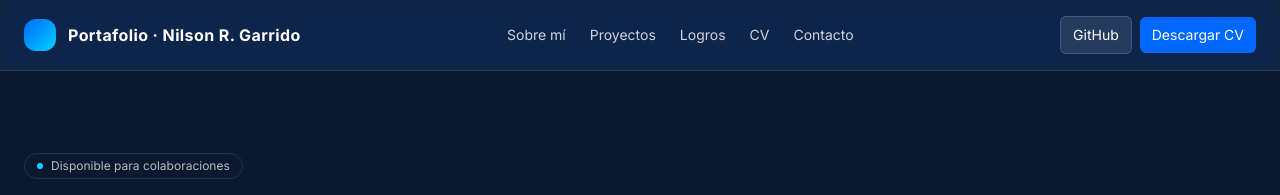
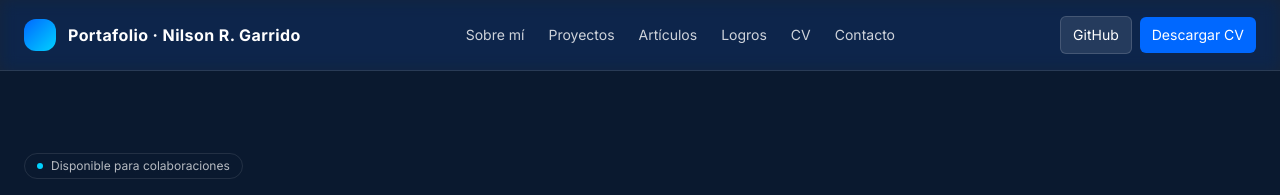
Before and after one commit to nrgarridoa/nrgarridoa.github.io, a Jekyll site: the page index.html, which Jekyll copies as it is, in a window 1280 px wide. Shown: the top 195 px of the page. Built offline with Jekyll 4.4.1, drawn with Linux system fonts in a browser that asks for light colours; nearby versions of some CDN libraries.

Commit message:
Update index.html

```diff
--- a/index.html
+++ b/index.html
@@ -35,6 +35,7 @@
       <nav class="hidden md:flex items-center gap-6 text-sm text-white/80">
         <a href="#about" class="hover:text-white">Sobre mí</a>
         <a href="/projects/" class="hover:text-white">Proyectos</a> <!-- multipágina -->
+        <a href="/articles/" class="hover_text-white">Artículos</a> <!-- multipágina -->
         <a href="#achievements" class="hover:text-white">Logros</a>
         <a href="#cv" class="hover:text-white">CV</a>
         <a href="#contact" class="hover:text-white">Contacto</a>
```
